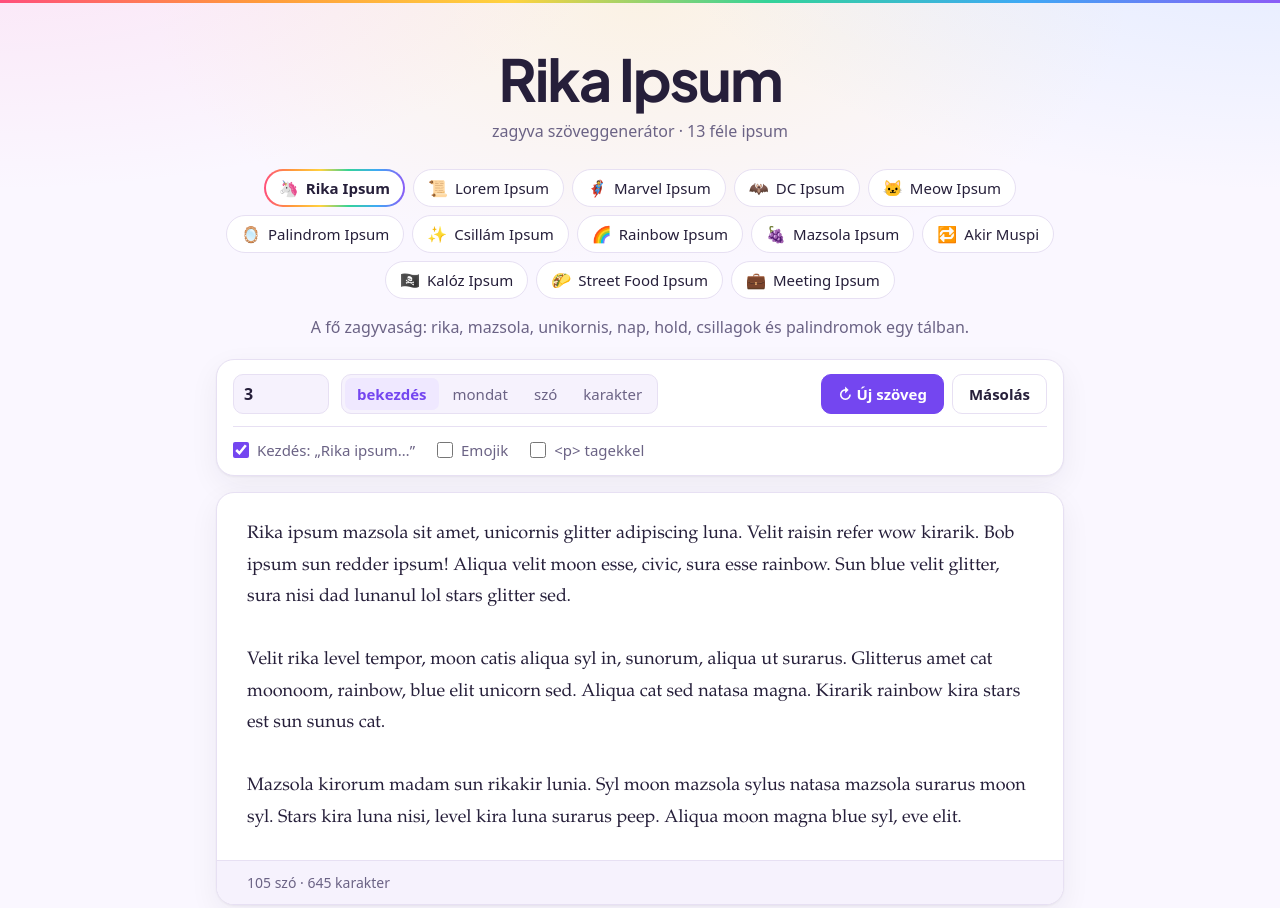
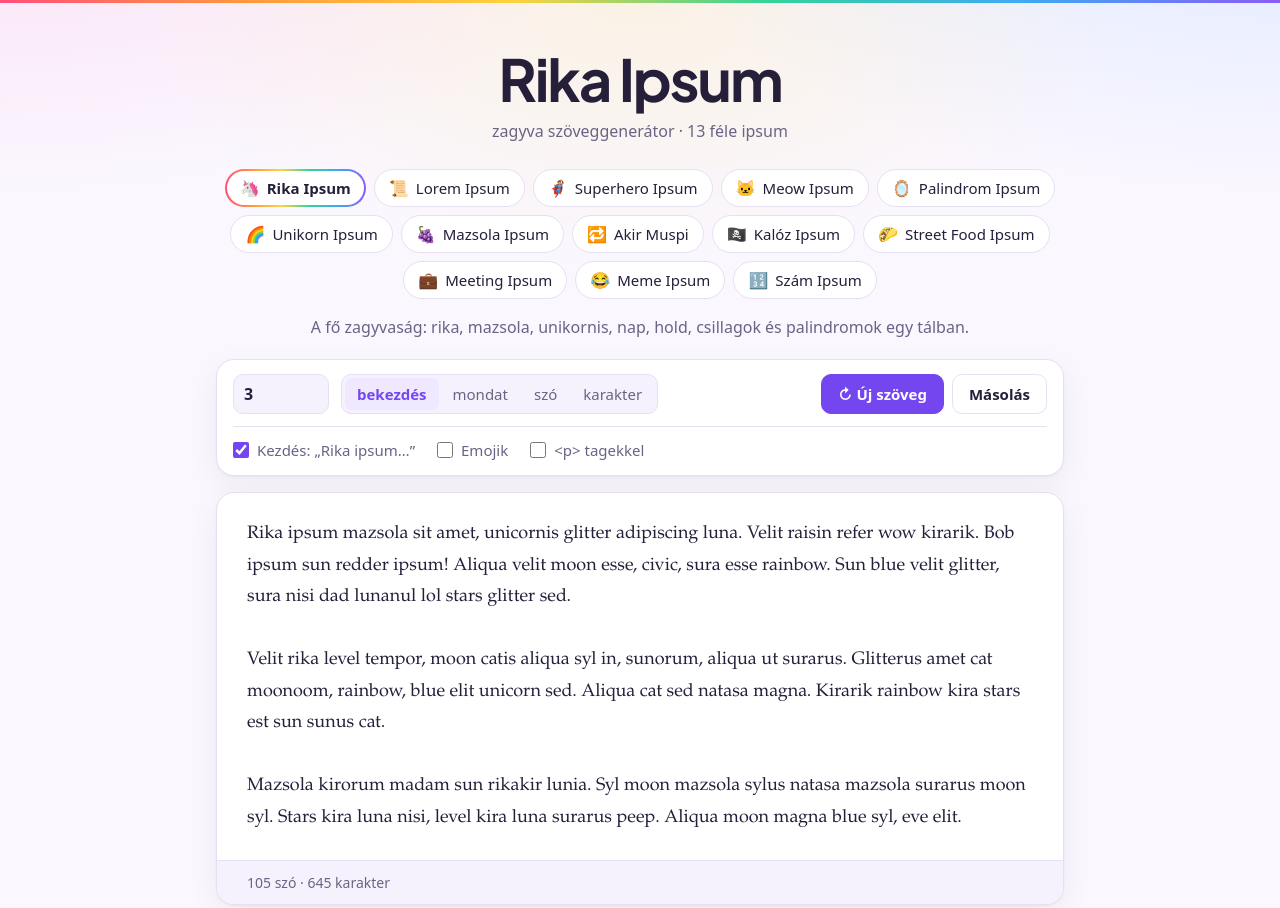
Before and after one commit to mazsola739/rika-ipsum, a plain HTML site: page index.html in a window 1280 px wide. Shown: the top 908 px of the page. Drawn offline with Linux system fonts and the light colour scheme.

Commit message:
Superhero, Unikorn, Meme és Szám Ipsum; családnevek és cicák
- A Marvel és a DC Ipsum összevonva Superhero Ipsum néven
- A Csillám és a Rainbow Ipsum összevonva Unikorn Ipsum néven
- Új: Meme Ipsum mémszövegekkel és doge-mondatokkal
- Új: Szám Ipsum számokkal, számnevekkel és visszaszámlálással
- A régi linkek (#marvel, #dc, #csillam, #rainbow) az összevont ipsumra visznek
- Akir Muspi: Irda, Ittol, Icram és Akire
- Meow Ipsum: Sura, Natasa, Kira, Luna, Momo, Szind és sokkal több meow

Co-Authored-By: Claude Opus 5.5 <noreply@anthropic.com>

```diff
--- a/index.html
+++ b/index.html
@@ -308,12 +308,18 @@
     'Aquaman|Atlantis|Flash|Barry Allen|Speed Force|Green Lantern|power ring|Cyborg|Shazam|Martian Manhunter|' +
     'Justice League|Darkseid|Apokolips|cape|bat|rooftop|midnight|superhero|Hall of Justice|Watchtower');
   const DC_LINES = ["I'm Batman.", 'Shazam!', 'Up, up and away!', 'Why so serious?', 'To the Batmobile!'];
+  const HEROES = MARVEL.concat(DC);
+  const HERO_LINES = MARVEL_LINES.concat(DC_LINES);
 
   const MEOW = L('meow|miaow|mew|mrrp|prrr|purr|purring|kitty|kitten|cat|paw|toe beans|whiskers|box|couch|sunbeam|' +
     'nap|catnap|snooze|catnip|zoomies|ears|tail|scratching post|yarn|yarn ball|tuna|fluff|fluffy|soft|fur|tomcat|tabby|' +
     'stretch|yawn|head boop|windowsill|bird watching|food bowl|4 am|knocks the glass off|keyboard|laptop|knead|' +
     'biscuits|hiss|tummy|belly rub|trap|loaf|blep|mlem|chonk|floof|slow blink');
-  const MEOW_LINES = ['Was it a cat I saw?', 'Taco cat.', 'Mrrp?', 'Mew.', 'Prrrrrr.', 'Meow meow meow!'];
+  const MEOW_LINES = ['Was it a cat I saw?', 'Taco cat.', 'Mrrp?', 'Mew.', 'Prrrrrr.', 'Meow meow meow!', 'Meow? Meow.'];
+  const CATS = L('Sura|Natasa|Kira|Luna|Momo|Szind');
+  const MEOW_SOUNDS = L('meow|meow|meow|meow|meow|meeow|meooow|miaow|mew|mrrp|mrow|purr|prrr');
+  const CAT_LINES = [n => `${n}, no!`, n => `${n} says meow.`, n => `Where is ${n}?`, n => `${n} is in the box.`,
+    n => `${n} wants breakfast at 4 am.`, n => `${n} knocked it off the table.`];
 
   const CSILLAM = L('glitter|sparkle|shimmer|glimmer|twinkle|unicorn|rainbow|sun|moon|stars|starlight|stardust|' +
     'moonbeam|sunbeam|blue|opal|pearl|aurora|comet|galaxy|nebula|pastel|fairy|fairy dust|magic|dream|glow|gleam|shine|' +
@@ -326,6 +332,8 @@
     'plum|purple|magenta|fuchsia|mauve|burgundy|maroon|ochre|sienna|ivory|pearl|silver');
   const RAINBOW_LINES = ['Red, orange, yellow, green, blue, indigo, violet.', 'Roy G. Biv says hi.', 'Double rainbow!',
     'All the colors, all at once.', 'After the rain, the rainbow.'];
+  const UNICORN = [...new Set(CSILLAM.concat(RAINBOW))];
+  const UNICORN_LINES = RAINBOW_LINES.concat('Rats live on no evil star.');
 
   const MAZSOLA = L('mazsola|raisin|raisins|sun-dried|dried grape|grape|sultana|golden raisin|currant|cinnamon|' +
     'sweet|wrinkly|handful|oatmeal|muesli|granola|cookie|bun|brioche|fig|date|rum-raisin|pudding|vanilla|walnut|almond|' +
@@ -352,8 +360,59 @@
   const MEETING_LINES = ["Let's take this offline.", 'This could have been an email.', "Let's circle back.",
     "Great question, I'll follow up.", 'Can you see my screen?', 'Sorry, I was on mute.'];
 
+  const MEME = L('doge|stonks|bonk|yeet|sus|oof|bruh|big brain|galaxy brain|vibe check|rizz|no cap|slay|' +
+    'touch grass|ratio|delulu|rent free|main character|NPC|based|cringe|wholesome|chonk|smol|heckin|doggo|pupper|' +
+    'noice|epic|epic fail|facepalm|mic drop|plot twist|lowkey|highkey|it\'s giving|caught in 4K|skill issue|' +
+    'let him cook|copium|big mood|same energy|this is fine|to the moon|press F|nyan cat|rickroll|' +
+    'distracted boyfriend|grumpy cat|success kid|hold my beer|ok boomer|lol|lmao|rofl|IRL|TL;DR|FOMO|YOLO|' +
+    'meme|wow|such|much|very|many');
+  const MEME_LINES = ['This is fine.', 'One does not simply lorem ipsum.', "It's over 9000!",
+    'All your base are belong to us.', 'I can has cheezburger?', 'Shut up and take my money!',
+    "Ain't nobody got time for that.", 'Why not both?', 'Task failed successfully.', 'Hold my beer.',
+    'Change my mind.', 'Instructions unclear.', 'Press F to pay respects.', 'Keep calm and ipsum on.',
+    'Y U NO lorem?', 'Not sure if ipsum or just lorem.', 'Is this a lorem?', 'Stonks.', 'Big if true.',
+    'Nailed it.', 'Much wow.', 'It be like that sometimes.'];
+  const DOGE = L('ipsum|lorem|dolor|amet|text|words|meme|vibes|font|layout|pixel|content|scroll|copy');
+
+  const NUM_WORDS = L('zero|one|two|three|four|five|six|seven|eight|nine|ten|eleven|twelve|thirteen|twenty|' +
+    'fifty|hundred|thousand|million|billion|dozen|half|double|triple|plus|minus|times|equals|prime|odd|even|' +
+    'pi|sum|count|digit|number|infinity');
+  const NUM_FAMOUS = L('42|7|13|3.14|2.718|1.618|0|1|100|404|1337|007|365|24/7|360|1024|101|99|1000|1,000,000');
+  const NUM_LINES = ['1, 2, 3, 4, 5.', '2 + 2 = 4.', '42 is the answer.', 'Error 404: ipsum not found.',
+    'One, two, three, go!', '3.14159265358979…', '1 + 1 = 10 in binary.', '7 × 6 = 42.', 'Counting sheep: 1, 2, 3…',
+    '10, 9, 8, 7, 6, 5, 4, 3, 2, 1, liftoff!'];
+
   /* ---------- szógenerátorok ---------- */
   const mixer = (list, fillP) => () => chance(fillP) ? pick(LATIN_FILL) : pick(list);
+
+  // Meow: sok nyávogás, a cicák nevei, kevés latin töltelék.
+  function meowWord() {
+    const r = Math.random();
+    if (r < 0.36) return pick(MEOW_SOUNDS);
+    if (r < 0.48) return pick(CATS);
+    if (r < 0.54) return pick(LATIN_FILL);
+    return pick(MEOW);
+  }
+  const meowSpecial = () => chance(0.5) ? pick(MEOW_LINES) : pick(CAT_LINES)(pick(CATS));
+
+  // Meme: mémszövegek és doge-mondatok ("Such ipsum. Much lorem. Very amet. Wow.").
+  function dogeLine() {
+    const ws = DOGE.slice().sort(() => Math.random() - 0.5);
+    return `Such ${ws[0]}. Much ${ws[1]}. Very ${ws[2]}. Wow.`;
+  }
+  const memeSpecial = () => chance(0.25) ? dogeLine() : pick(MEME_LINES);
+
+  // Szám: véletlen számok, híres számok, számnevek és egy kis latin.
+  function numWord() {
+    const r = Math.random();
+    if (r < 0.42) {
+      const n = between(0, pick([9, 99, 999, 9999]));
+      return chance(0.18) ? n + '.' + between(0, 99) : String(n);
+    }
+    if (r < 0.62) return pick(NUM_FAMOUS);
+    if (r < 0.88) return pick(NUM_WORDS);
+    return pick(LATIN_FILL);
+  }
 
   function rikaWord() {
     const r = Math.random();
@@ -369,8 +428,12 @@
     return cap(w) + ' ' + pick(L('level|radar|noon|civic|kayak|wow')) + ' ' + rev(w) + '.';
   }
 
+  // Családnevek, eleve visszafelé írva.
+  const FAMILY_REV = L('Irda|Ittol|Icram|Akire');
+
   // Visszafelé: a natasa kimarad, mert fordítva nem túl szerencsés ("asatan").
   function akirWord() {
+    if (chance(0.12)) return pick(FAMILY_REV);
     let w;
     do { w = rikaWord(); } while (w.startsWith('natas'));
     return rev(w);
@@ -402,30 +465,23 @@
       desc: 'A jó öreg, hagyományos lorem ipsum, ha komolynak kell látszani.',
       opener: 'Lorem ipsum dolor sit amet, consectetur adipiscing elit.', word: () => pick(LOREM),
       emoji: L('📜|🏛️|✒️') },
-    { id: 'marvel', name: 'Marvel Ipsum', icon: '🦸',
-      desc: 'Vibránium, Wakanda és egy kis Groot. Excelsior!',
-      opener: 'Marvel ipsum vibranium sit amet, Wakanda adipiscing elit.', word: mixer(MARVEL, 0.18),
-      special: () => pick(MARVEL_LINES), specialP: 0.06, emoji: L('🦸|🛡️|⚡|🕷️|💎|🔨|🌌') },
-    { id: 'dc', name: 'DC Ipsum', icon: '🦇',
-      desc: 'Gotham éjszakái, kriptonit és egy denevér a háztetőn.',
-      opener: 'DC ipsum Gotham sit amet, kryptonite adipiscing elit.', word: mixer(DC, 0.18),
-      special: () => pick(DC_LINES), specialP: 0.06, emoji: L('🦇|🦸|⚡|🌃|💚|🃏|🌊') },
+    { id: 'superhero', name: 'Superhero Ipsum', icon: '🦸',
+      desc: 'Vibránium és kriptonit, Wakanda és Gotham: Marvel és DC egy tálban.',
+      opener: 'Superhero ipsum vibranium sit amet, kryptonite adipiscing elit.', word: mixer(HEROES, 0.18),
+      special: () => pick(HERO_LINES), specialP: 0.06, emoji: L('🦸|🛡️|⚡|🕷️|💎|🔨|🌌|🦇|🌃|💚|🃏|🌊') },
     { id: 'meow', name: 'Meow Ipsum', icon: '🐱',
-      desc: 'Dorombolás, napfolt, babtalpak és hajnali négykor zoomies.',
-      opener: 'Meow ipsum purr sit amet, whiskers adipiscing elit.', word: mixer(MEOW, 0.10), len: [4, 11],
-      special: () => pick(MEOW_LINES), specialP: 0.10, emoji: L('🐱|🐾|😺|🐈|🧶|🐟|😸') },
+      desc: 'Sura, Natasa, Kira, Luna, Momo és Szind: dorombolás, napfolt és hajnali négykor zoomies.',
+      opener: 'Meow ipsum meow sit amet, purr meow adipiscing elit.', word: meowWord, len: [4, 11],
+      special: meowSpecial, specialP: 0.12, emoji: L('🐱|🐾|😺|🐈|🧶|🐟|😸') },
     { id: 'palindrom', name: 'Palindrom Ipsum', icon: '🪞',
       desc: 'Minden mondat oda-vissza ugyanaz, betűre pontosan: „Noon rikakir noon.”',
       opener: 'Level rikakir noon rikakir level.', sentence: paliSentence, words: paliWords, para: [4, 7], symmetric: true,
       emoji: L('🪞|🔁|↔️') },
-    { id: 'csillam', name: 'Csillám Ipsum', icon: '✨',
-      desc: 'Nap, hold, csillagok, szivárvány és extra glitter.',
-      opener: 'Glitter ipsum sparkle sit amet, unicorn rainbow elit.', word: mixer(CSILLAM, 0.12),
-      special: () => 'Rats live on no evil star.', specialP: 0.03, emoji: L('✨|🌈|🦄|🌙|⭐|☀️|💫|🌟|💙|🪐') },
-    { id: 'rainbow', name: 'Rainbow Ipsum', icon: '🌈',
-      desc: 'Bíbor, türkiz, levendula: a szivárvány összes színe, névvel.',
-      opener: 'Rainbow ipsum red sit amet, orange yellow green blue indigo violet.', word: mixer(RAINBOW, 0.12),
-      special: () => pick(RAINBOW_LINES), specialP: 0.06, emoji: L('🌈|🎨|🖍️|🟥|🟧|🟨|🟩|🟦|🟪') },
+    { id: 'unikorn', name: 'Unikorn Ipsum', icon: '🌈',
+      desc: 'Csillám, csillagpor és a szivárvány összes színe, névvel.',
+      opener: 'Unikorn ipsum glitter sit amet, red orange yellow green blue indigo violet.', word: mixer(UNICORN, 0.12),
+      special: () => pick(UNICORN_LINES), specialP: 0.06,
+      emoji: L('🦄|🌈|✨|🌙|⭐|☀️|💫|🌟|💙|🪐|🎨|🖍️') },
     { id: 'mazsola', name: 'Mazsola Ipsum', icon: '🍇',
       desc: 'Napon aszalt raisin-szöveg mazsolarajongóknak.',
       opener: 'Mazsola ipsum raisin sit amet, sun-dried cinnamon elit.', word: mixer(MAZSOLA, 0.15),
@@ -446,6 +502,14 @@
       desc: 'Szinergia, KPI és egy meeting, ami lehetett volna egy e-mail.',
       opener: 'Synergy ipsum KPI sit amet, holistic roadmap elit.', word: mixer(MEETING, 0.10),
       special: () => pick(MEETING_LINES), specialP: 0.08, emoji: L('💼|📊|📈|☕|📅|🚀|✅') },
+    { id: 'meme', name: 'Meme Ipsum', icon: '😂',
+      desc: 'This is fine, stonks és much wow: az internet mémszövegei egy tálban.',
+      opener: 'Meme ipsum such wow, much dolor very amet.', word: mixer(MEME, 0.10),
+      special: memeSpecial, specialP: 0.30, emoji: L('😂|🤣|💀|🔥|🐶|📈|🤡|😎|🫠|👀|💯') },
+    { id: 'szam', name: 'Szám Ipsum', icon: '🔢',
+      desc: 'Számok mindenhol: 42, 3.14, 404 és egy kis visszaszámlálás.',
+      opener: 'Szám ipsum 42 sit amet, 3.14 adipiscing 1337.', word: numWord,
+      special: () => pick(NUM_LINES), specialP: 0.08, emoji: L('🔢|➕|➖|✖️|➗|🟰|💯|🧮') },
   ];
 
   /* ---------- szöveg-összerakás ---------- */
@@ -622,7 +686,11 @@
     render();
   }
 
+  // Régi linkek (#marvel, #dc, #csillam, #rainbow) az összevont ipsumokra mutatnak.
+  const ALIASES = { marvel: 'superhero', dc: 'superhero', csillam: 'unikorn', rainbow: 'unikorn' };
+
   function select(id, updateUrl) {
+    if (ALIASES[id]) { id = ALIASES[id]; updateUrl = true; }
     current = GENERATORS.find(g => g.id === id) || GENERATORS[0];
     tabsEl.querySelectorAll('.tab').forEach(b => b.setAttribute('aria-pressed', String(b.dataset.id === current.id)));
     $('#desc').textContent = current.desc;
```
Also changed, not shown: 1 other file.
